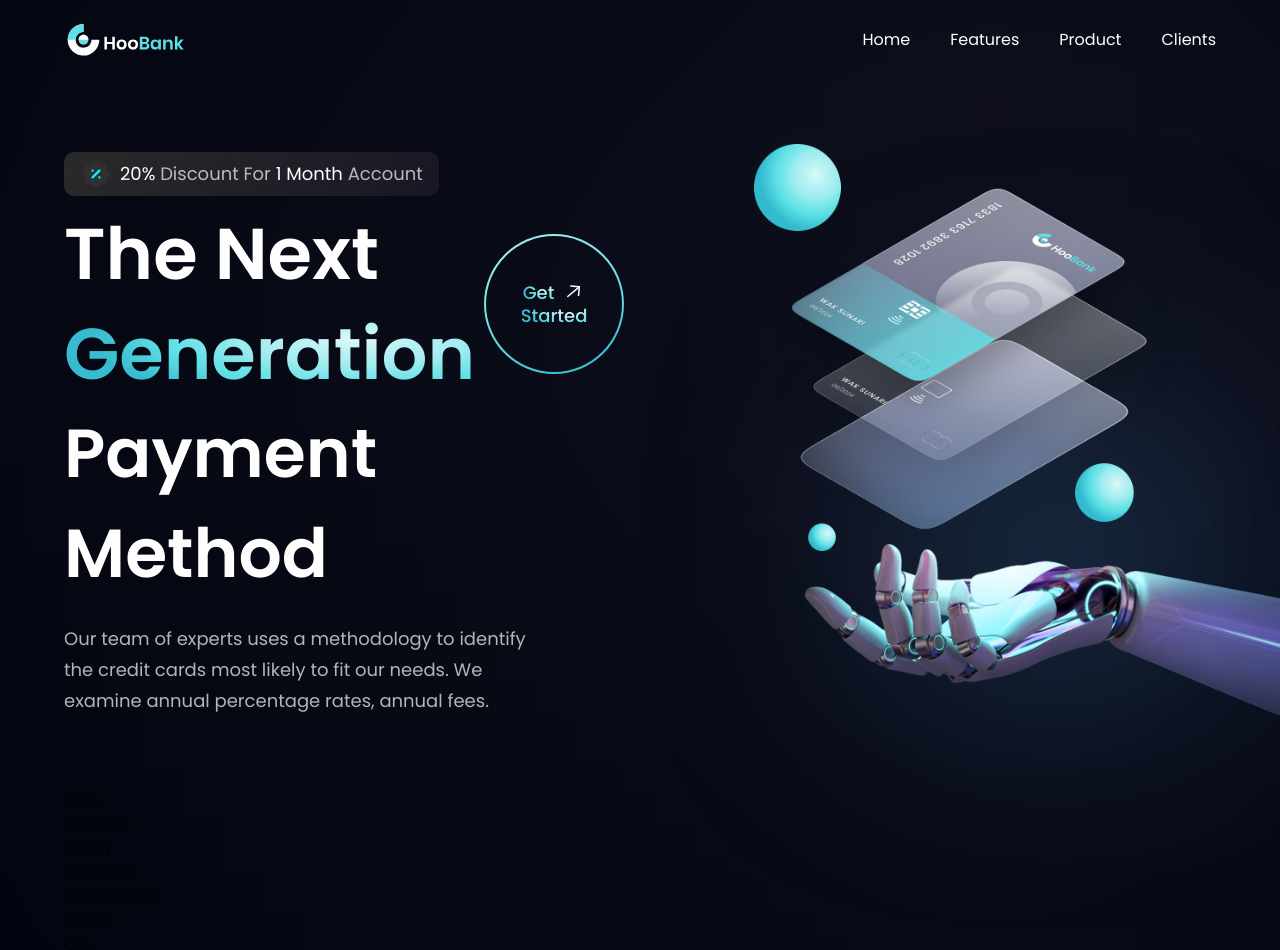
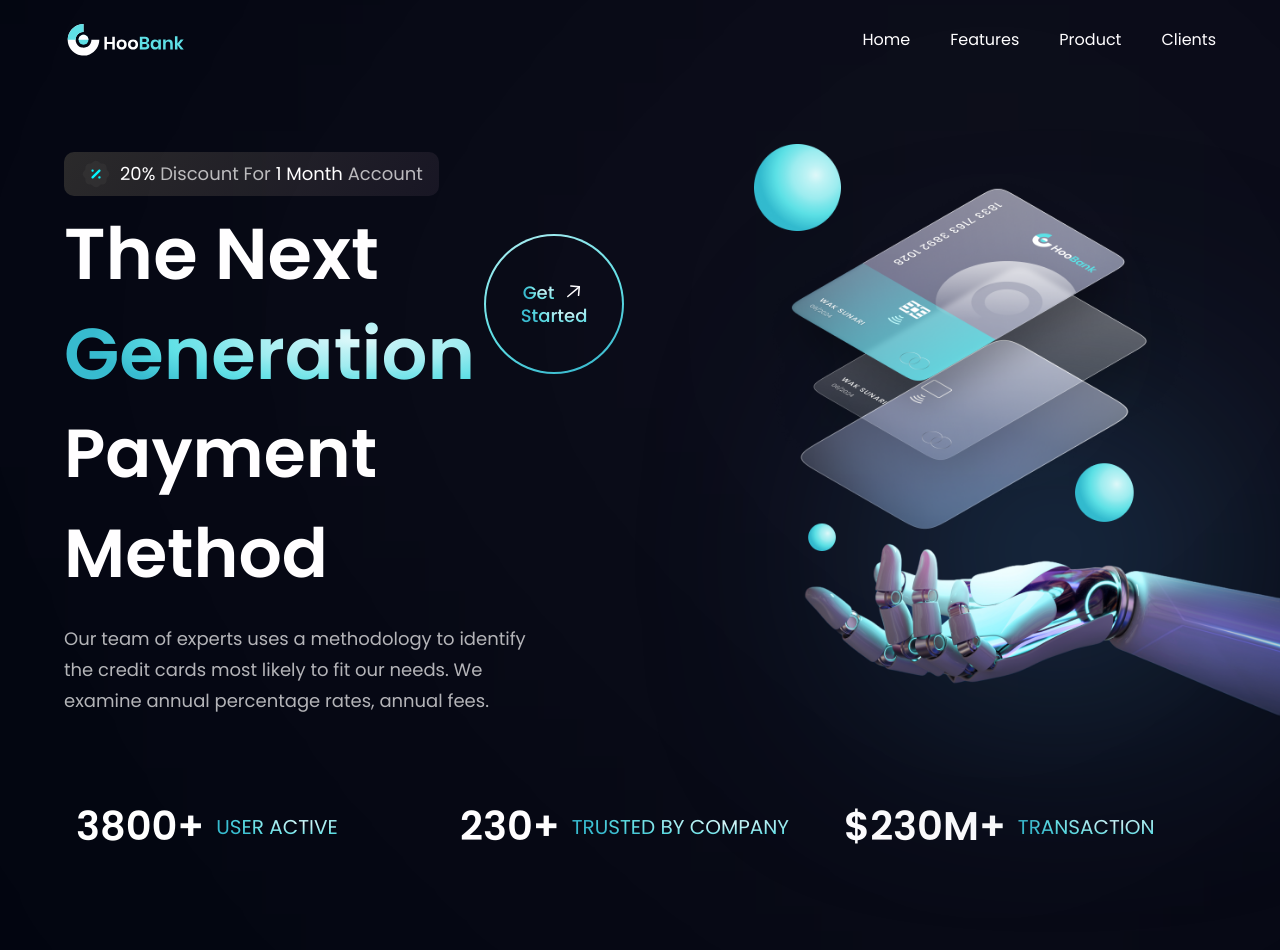
Before and after one commit to bramadl/hoobank-landing-page, a React (Vite) app: page / in a window 1280 px wide. Shown: the top 950 px of the page. Built offline with nearby package versions, Linux system fonts and the light colour scheme.

Commit message:
feat: stats section component

```diff
--- a/src/components/Stats.tsx
+++ b/src/components/Stats.tsx
@@ -1,5 +1,23 @@
 import React from "react";
 
+import { stats } from "../constants";
+import { styles } from "../styles";
+
 export const Stats = () => {
-  return <div>Stats</div>;
+  return (
+    <section
+      className={`${styles.flexCenter} flex-row flex-wrap sm:mb-20 mb-6`}
+    >
+      {stats.map((stat) => (
+        <div key={stat.id} className={`flex-1 flex justify-start items-center flex-row m-3`}>
+          <h4 className="font-poppins font-semibold xs:text-[40px] tetx-[30px] xs:leading-[53px] leading-[43px] text-white">
+            {stat.value}
+          </h4>
+          <p className="font-poppins font-normal xs:text-[20px] tetx-[15px] xs:leading-[26px] leading-[21px] text-gradient uppercase ml-3">
+            {stat.title}
+          </p>
+        </div>
+      ))}
+    </section>
+  );
 };
```
